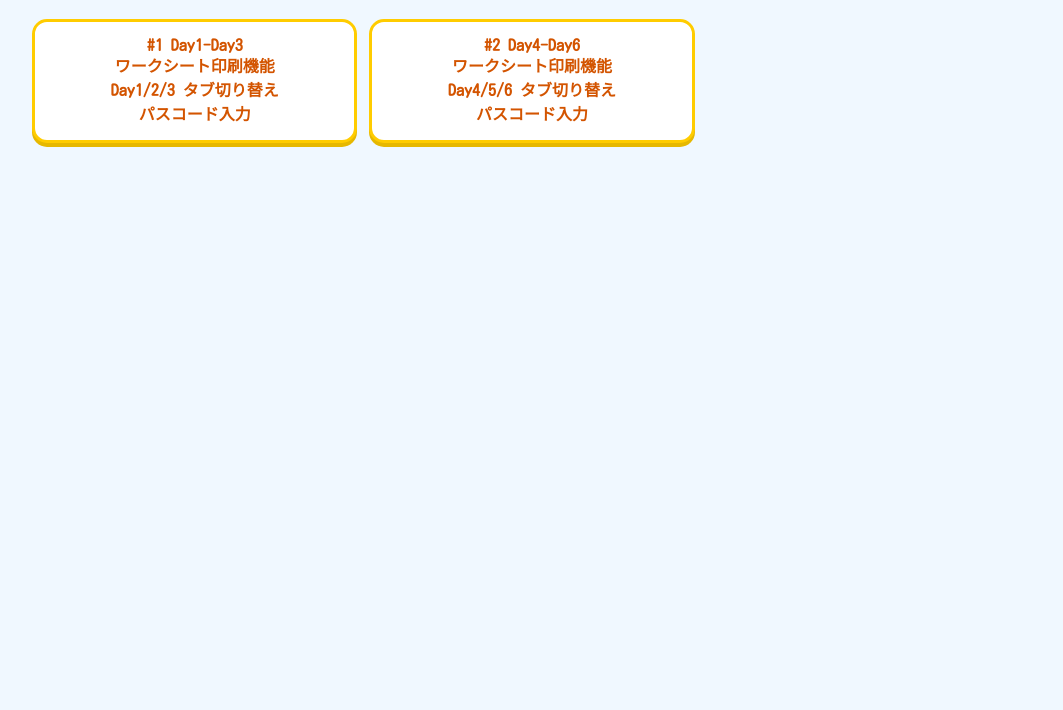
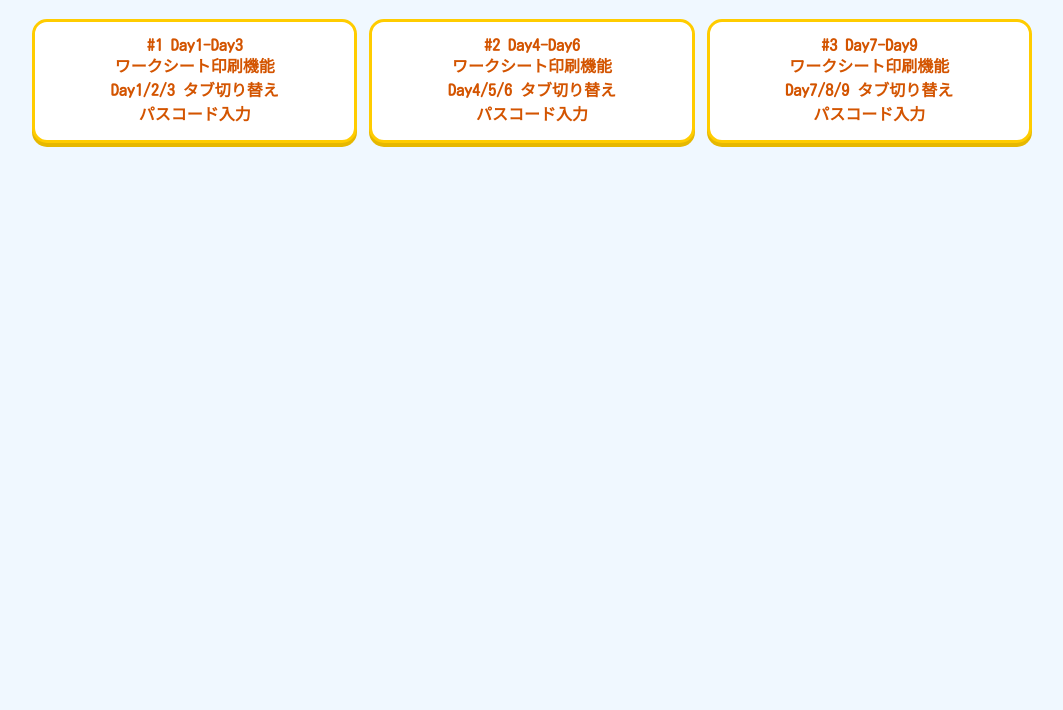
Before and after one commit to EigoStudio/Eiken-Pre1-Vocabulary-Practice, a plain HTML site: page index.html in a window 1280 px wide. Shown: the part 90-800 px from the top of the page, without its empty margins (108-1171 px from the left). Drawn offline with Linux system fonts and the light colour scheme.

Commit message:
Update index.html

```diff
--- a/index.html
+++ b/index.html
@@ -83,7 +83,11 @@ Day4/5/6 タブ切り替え<br>
 パスコード入力
         </a></li>
 
-
+<li><a href="Eiken-Pre1-Vocabulary-Practice_3.html">#3 Day7-Day9<br>
+ワークシート印刷機能<br>
+Day7/8/9 タブ切り替え<br>
+パスコード入力
+        </a></li>
 
 
         </ul>
```
